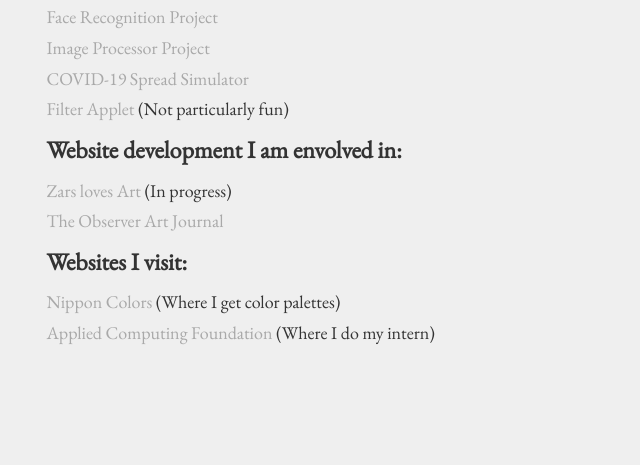
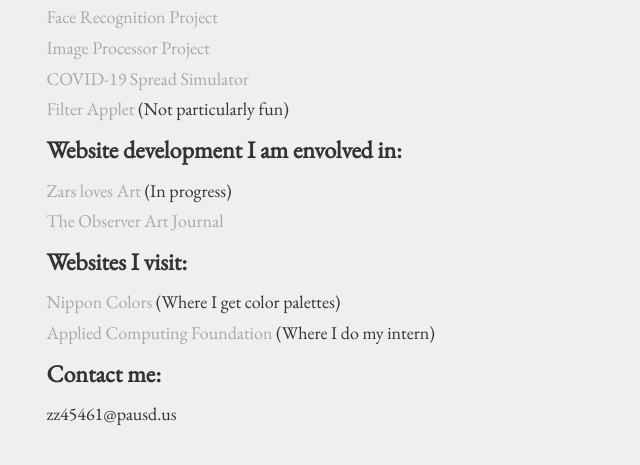
Before and after one commit to zorazrr/zorazrr.github.io, a plain HTML site: page index.html in a window 1280 px wide. Shown: the part 297-762 px from the top of the page, without its empty margins (0-640 px from the left). Drawn offline with nearby package versions, Linux system fonts and the light colour scheme; a web font is replaced by a local one.

Commit message:
add info

```diff
--- a/index.html
+++ b/index.html
@@ -24,7 +24,9 @@
 	    	<dt><a class = "main" href = "www.theobserverart.com">The Observer Art Journal </a></dt>
 	    	<h2>Websites I visit:</h2>
 	    	<dt><a class = "main" href = "https://nipponcolors.com/">Nippon Colors</a> (Where I get color palettes)</dt>
-	    	<dt><a class = "main" href = "https://www.applied-computing.org/">Applied Computing Foundation</a> (Where I do my intern)</dt>
+			<dt><a class = "main" href = "https://www.applied-computing.org/">Applied Computing Foundation</a> (Where I do my intern)</dt>
+			<h2>Contact me:</h2>
+			<dt>zz45461@pausd.us</dt>
 	    </div>
 	</body>
 </html>
```
